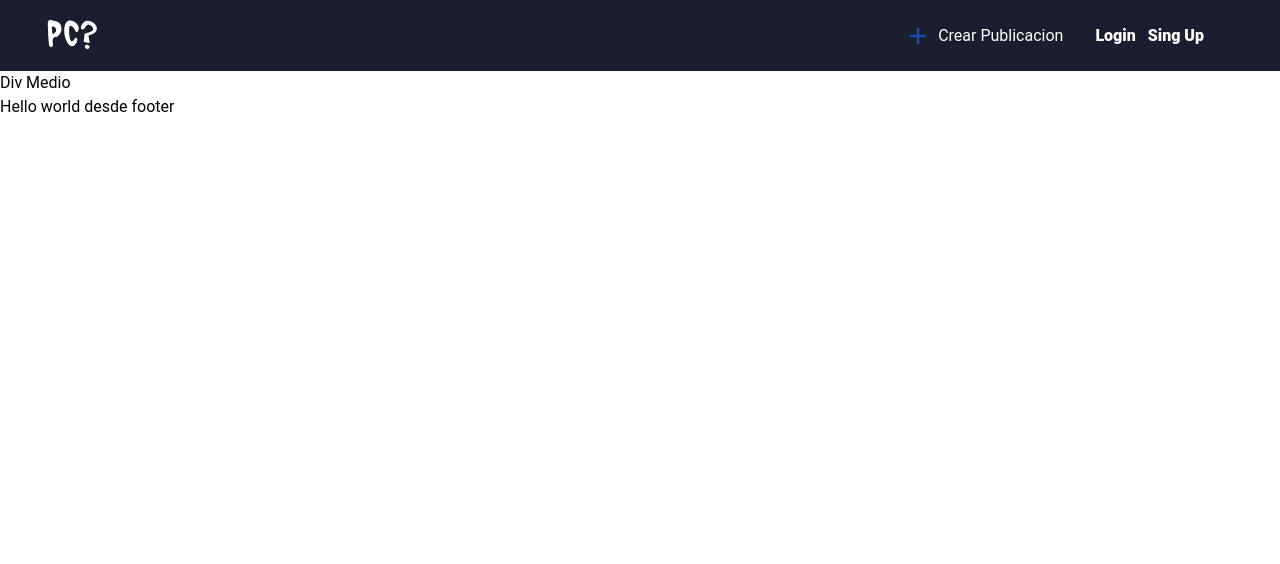
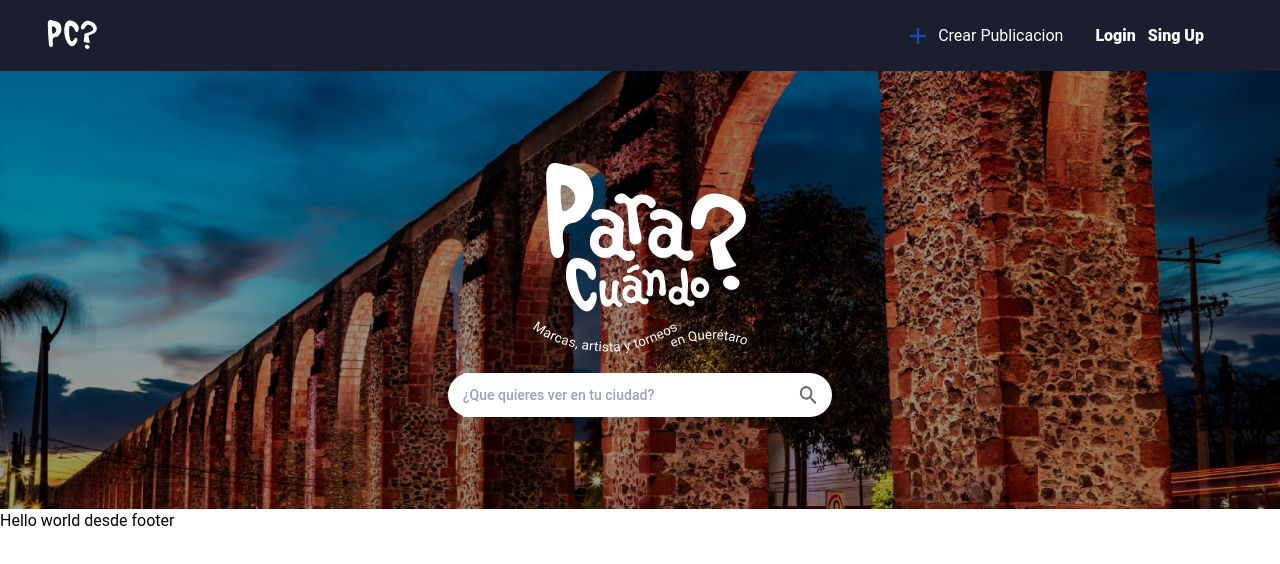
Before and after one commit to MansuttiD/paraCuando, a Next.js app: page / in a window 1280 px wide. Shown: the top 564 px of the page. Built offline with nearby package versions, Linux system fonts and the light colour scheme.

Commit message:
ci: header and footer creation

```diff
--- a/components/Layoud.tsx
+++ b/components/Layoud.tsx
@@ -1,11 +1,11 @@
 import Header from './Header';
 import Navbar from './Navbar';
 
-export default function Layoud() {
+export default function Layoud({ children }) {
   return (
     <>
       <Header />
-      Div Medio
+      {children}
       <Navbar />
     </>
   );
```
